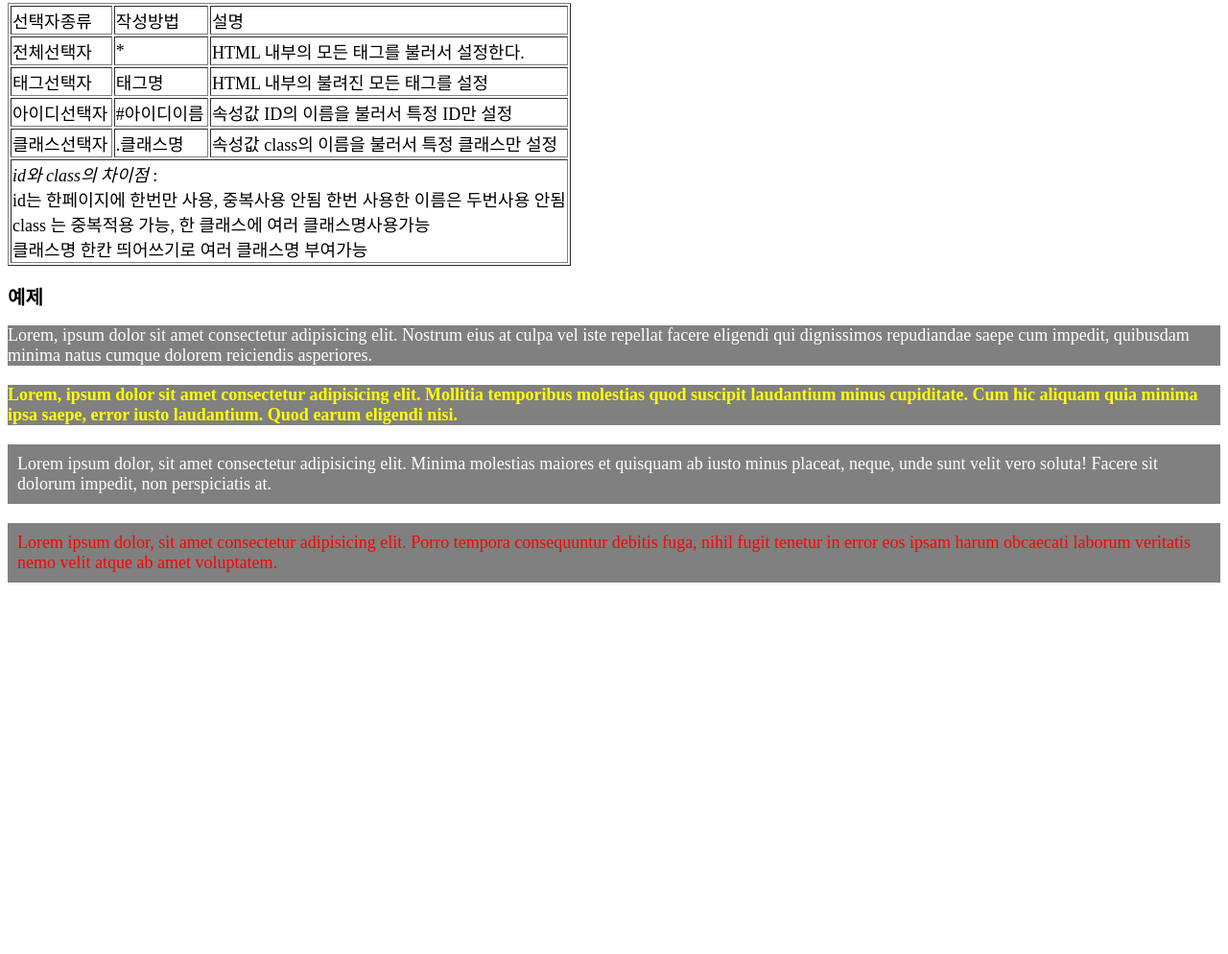
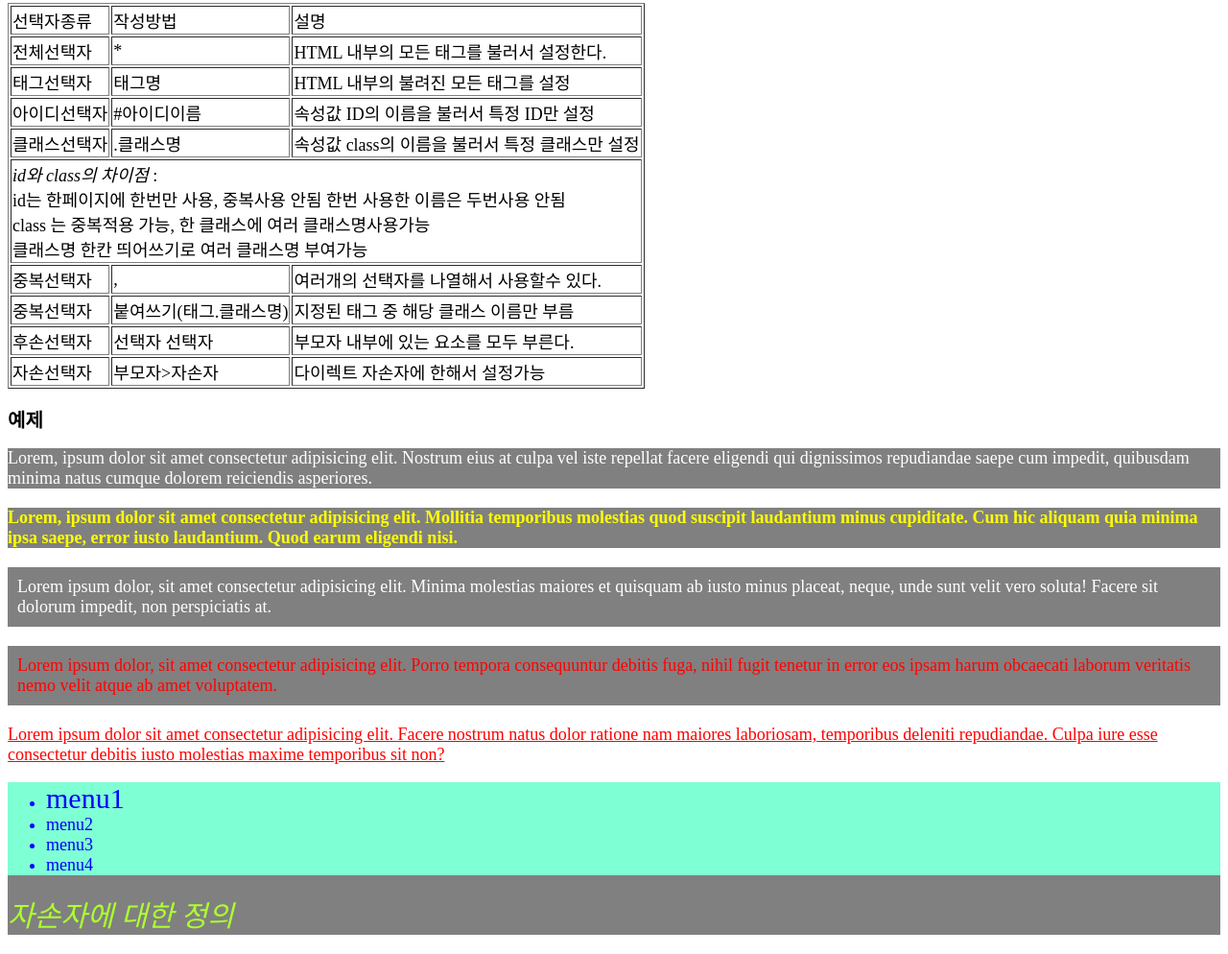
Before and after one commit to Hyun0754/web_310, a plain HTML site: page css_선택자.html in a window 1280 px wide. Shown: the part 213-1207 px from the top of the page at 96% size. Before the commit the page ends 840 px from the top, so only its background shows below. Drawn offline with Linux system fonts and the light colour scheme.

Commit message:
Update css_선택자.html

```diff
--- a/css_선택자.html
+++ b/css_선택자.html
@@ -50,6 +50,26 @@
                 클래스명 한칸 띄어쓰기로 여러 클래스명 부여가능
             </td>
         </tr>
+        <tr>
+            <td>중복선택자</td>
+            <td>,</td>
+            <td>여러개의 선택자를 나열해서 사용할수 있다.</td>
+        </tr>
+        <tr>
+            <td>중복선택자</td>
+            <td>붙여쓰기(태그.클래스명)</td>
+            <td>지정된 태그 중 해당 클래스 이름만 부름</td>
+        </tr>
+        <tr>
+            <td>후손선택자</td>
+            <td>선택자 선택자</td>
+            <td>부모자 내부에 있는 요소를 모두 부른다.</td>
+        </tr>
+        <tr>
+            <td>자손선택자</td>
+            <td>부모자>자손자</td>
+            <td>다이렉트 자손자에 한해서 설정가능</td>
+        </tr>
     </table>
 
     <h2>예제</h2>
@@ -57,6 +77,20 @@
     <div id="box">Lorem, ipsum dolor sit amet consectetur adipisicing elit. Mollitia temporibus molestias quod suscipit laudantium minus cupiditate. Cum hic aliquam quia minima ipsa saepe, error iusto laudantium. Quod earum eligendi nisi.</div>
     <div class="box">Lorem ipsum dolor, sit amet consectetur adipisicing elit. Minima molestias maiores et quisquam ab iusto minus placeat, neque, unde sunt velit vero soluta! Facere sit dolorum impedit, non perspiciatis at.</div>
     <div class="box red">Lorem ipsum dolor, sit amet consectetur adipisicing elit. Porro tempora consequuntur debitis fuga, nihil fugit tenetur in error eos ipsam harum obcaecati laborum veritatis nemo velit atque ab amet voluptatem.</div>
+    <p class="red">Lorem ipsum dolor sit amet consectetur adipisicing elit. Facere nostrum natus dolor ratione nam maiores laboriosam, temporibus deleniti repudiandae. Culpa iure esse consectetur debitis iusto molestias maxime temporibus sit non?</p>
+    <div class="list">
+        <ul>
+            <li>
+                <em>menu1</em>
+            </li>
+            <li>menu2</li>
+            <li>menu3</li>
+            <li>menu4</li>
+        </ul>
+        <em>자손자에 대한 정의</em>
+
+    </div>
+
     <style>
         * {font-size: 18px;}
         h1 {font-size: 30px;}
@@ -69,6 +103,18 @@
             color: yellow;}
         .box {padding: 10px;}
         .red {color: red;}
+        p.red {text-decoration: underline;}
+
+        .list em {font-size: 30px;}
+        .list li {color: blue;}
+        .list ul {background-color: aquamarine;}
+
+        /* 자손자선택법 */
+
+        .list>ul>li>em {font-style: normal;}
+        .list>em {color: greenyellow;}
+
+
 </style>
 
 
```
